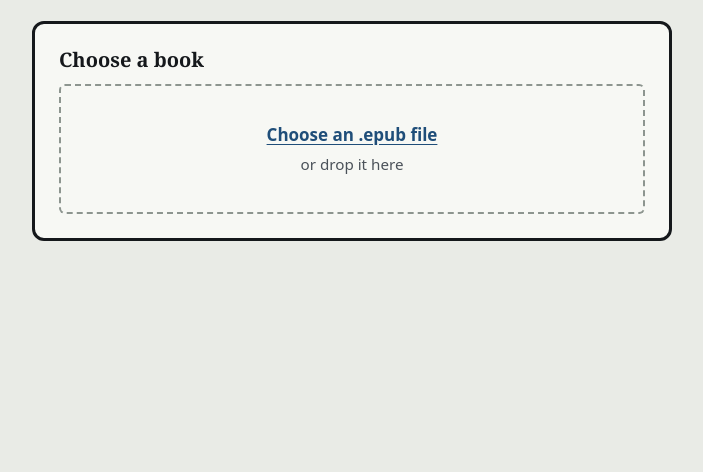
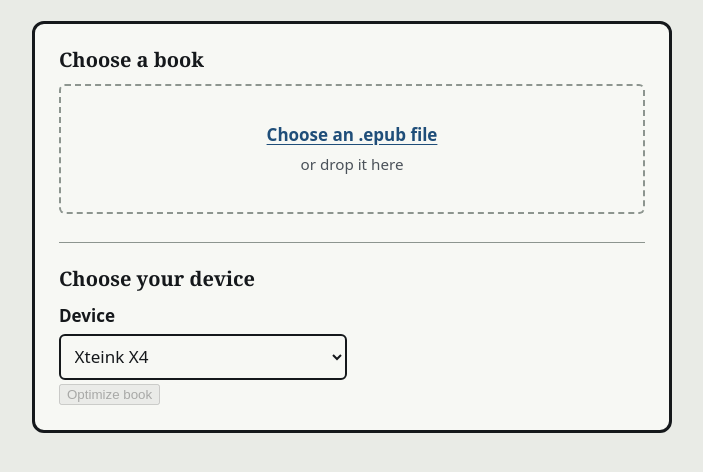
Before and after one commit to eoSalinas/prensa, a plain HTML site: page web/index.html in a window 1280 px wide. Shown: the part 320-792 px from the top of the page, without its empty margins (288-991 px from the left). Drawn offline with Linux system fonts and the light colour scheme.

Commit message:
feat(web): add device selector and optimize button

```diff
--- a/web/index.html
+++ b/web/index.html
@@ -32,6 +32,20 @@
         <p id="file-name" class="hint" hidden></p>
       </section>
 
+      <form id="options" aria-labelledby="opt-title">
+        <h2 id="opt-title">Choose your device</h2>
+        <p class="field">
+          <label for="device">Device</label>
+          <select id="device" name="device">
+            <option value="x4">Xteink X4</option>
+            <option value="x3">Xteink X3</option>
+          </select>
+        </p>
+
+
+        <button id="run" type="submit" disabled>Optimize book</button>
+      </form>
+
     </div>
 
 
```
